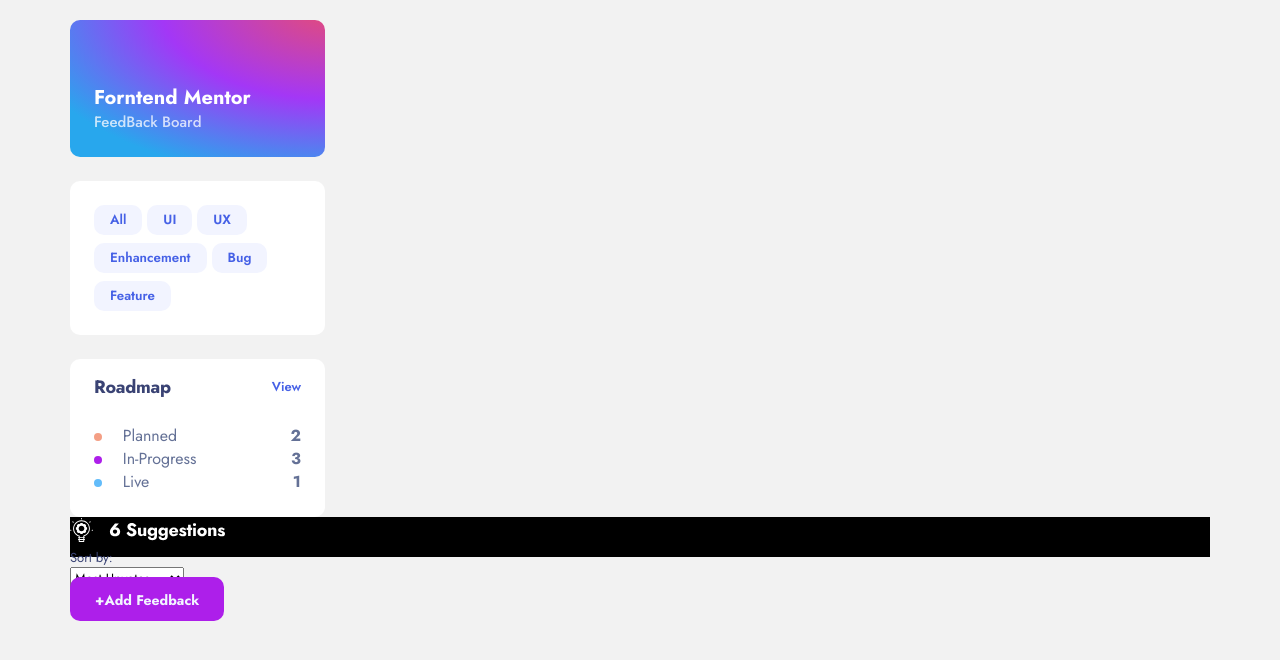
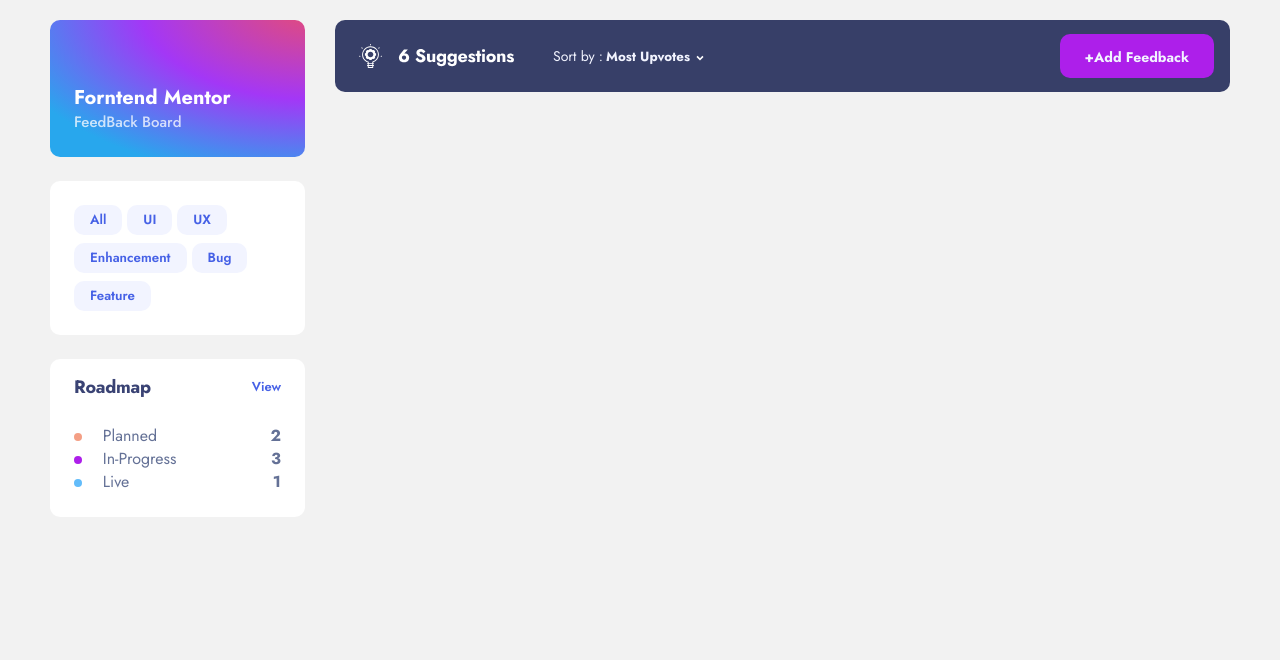
Before and after one commit to SMwebdeveloper/feedback-app, a Vue app: page / in a window 1280 px wide. Shown: the top 660 px of the page. Built offline with nearby package versions, Linux system fonts and the light colour scheme.

Commit message:
intro section finished

```diff
--- a/src/assets/scss/base/_base.scss
+++ b/src/assets/scss/base/_base.scss
@@ -28,7 +28,7 @@
 .container {
   max-width: 120rem;
   width: 100%;
-  padding: 0 3rem;
+  padding: 0 1rem;
   margin: 0 auto;
   z-index: 1;
   padding-top: 2rem;
--- a/src/assets/scss/layouts/_intro.scss
+++ b/src/assets/scss/layouts/_intro.scss
@@ -12,12 +12,17 @@
   &__content {
     display: flex;
     align-items: center;
+
+
   }
 
   img {
     width: 15.6rem;
     height: 2.6rem;
     margin-right: 3.8rem;
+    @include responsive(phone){
+      display: none;
+    }
   }
 
   &__select {
--- a/src/assets/scss/main.scss
+++ b/src/assets/scss/main.scss
@@ -3,4 +3,6 @@
 @import './base/_base';
 @import './base/_typography';
 @import './components/_buttons';
-@import './layouts/_sidebar'
+@import './layouts/_sidebar';
+@import './layouts/_intro';
+@import './pages/_home'
--- /dev/null
+++ b/src/assets/scss/pages/_home.scss
@@ -0,0 +1,22 @@
+.home__wrapper {
+  display: flex;
+  align-items: flex-start;
+  justify-content: space-between;
+
+  &--item:nth-child(1) {
+    margin-right: 3rem;
+  }
+  &--item:nth-child(2) {
+    width: 85%;
+  }
+  @include responsive(table) {
+    flex-direction: column;
+    &--item:nth-child(1) {
+      width: 100%;
+      margin: 0;
+    }
+    &--item:nth-child(2) {
+      width: 100%;
+    }
+  }
+}
--- a/src/layouts/Intro.vue
+++ b/src/layouts/Intro.vue
@@ -3,13 +3,64 @@
     <div class="intro__content">
       <img src="../assets/img/intro-log.svg" alt="Intro logo img" />
       <div class="intro__select">
-        <p>Sort by:</p>
-        <select name="filter" id="filter">
-          <option selected disabled>Most Upvotes</option>
-          <option value="leastUpvotes">Least Upvotes</option>
-          <option value="mostComments">Most Comments</option>
-          <option value="leastComments">Least Comments</option>
-        </select>
+        <p class="intro__select--text">Sort by :</p>
+        <button
+          class="intro__dropdown--btn"
+          @click="areOptionsVisible = !areOptionsVisible"
+        >
+          {{ selected }}
+          <span v-if="!areOptionsVisible" class="intro__dropdown--icon">
+            <svg
+              xmlns="http://www.w3.org/2000/svg"
+              viewBox="0 0 24 24"
+              width="20"
+              height="20"
+            >
+              <path
+                d="M12 15.0006L7.75732 10.758L9.17154 9.34375L12 12.1722L14.8284 9.34375L16.2426 10.758L12 15.0006Z"
+                fill="rgba(255,255,255,1)"
+              ></path>
+            </svg>
+          </span>
+          <span v-if="areOptionsVisible" class="intro__dropdown--icon"
+            ><svg
+              xmlns="http://www.w3.org/2000/svg"
+              viewBox="0 0 24 24"
+              width="20"
+              height="20"
+            >
+              <path
+                d="M12 11.8284L9.17154 14.6569L7.75732 13.2426L12 9L16.2426 13.2426L14.8284 14.6569L12 11.8284Z"
+                fill="rgba(255,255,255,1)"
+              ></path>
+            </svg>
+          </span>
+        </button>
+
+        <div class="intro__select--list" v-if="areOptionsVisible">
+          <button
+            type="button"
+            class="intro__select--list__item"
+            v-for="item in selectOn"
+            :key="item.value"
+            @click="selectOption(item)"
+          >
+            {{ item.name }}
+            <span v-if="item.check">
+              <svg
+                xmlns="http://www.w3.org/2000/svg"
+                viewBox="0 0 24 24"
+                width="20"
+                height="17"
+              >
+                <path
+                  d="M10.0007 15.1709L19.1931 5.97852L20.6073 7.39273L10.0007 17.9993L3.63672 11.6354L5.05093 10.2212L10.0007 15.1709Z"
+                  fill="rgba(173,31,234,1)"
+                ></path>
+              </svg>
+            </span>
+          </button>
+        </div>
       </div>
     </div>
 
@@ -17,12 +68,37 @@
   </div>
 </template>
 <script>
-export default {};
+export default {
+  data() {
+    return {
+      selectOn: [
+        { name: "Most Upvotes", value: "mostUpvotes", check: true },
+        { name: "Least Upvotes", value: "leastUpvotes", check: false },
+        { name: "Most Comments", value: "mostComments", check: false },
+        { name: "Least Comments", value: "leastComments", check: false },
+      ],
+      areOptionsVisible: false,
+      selected: "Most Upvotes",
+    };
+  },
+  methods: {
+    selectOption(item) {
+      this.selectOn.forEach((select) => {
+        return (select.check = true ? false : true);
+      });
+      this.selected = item.name;
+      item.check = true;
+      this.areOptionsVisible = false;
+    },
+    hideSelect() {
+      this.areOptionsVisible = false;
+    },
+  },
+//   mounted() {
+//     document.addEventListener("click", this.hideSelect.bind(this), true);
+//   },
+//   beforeDestroy() {
+//     document.removeEventListener("click", this.hideSelect);
+//   },
+};
 </script>
-<style lang="scss">
-.intro {
-  background: black;
-  height: 4rem;
-  width: 100%;
-}
-</style>
```
